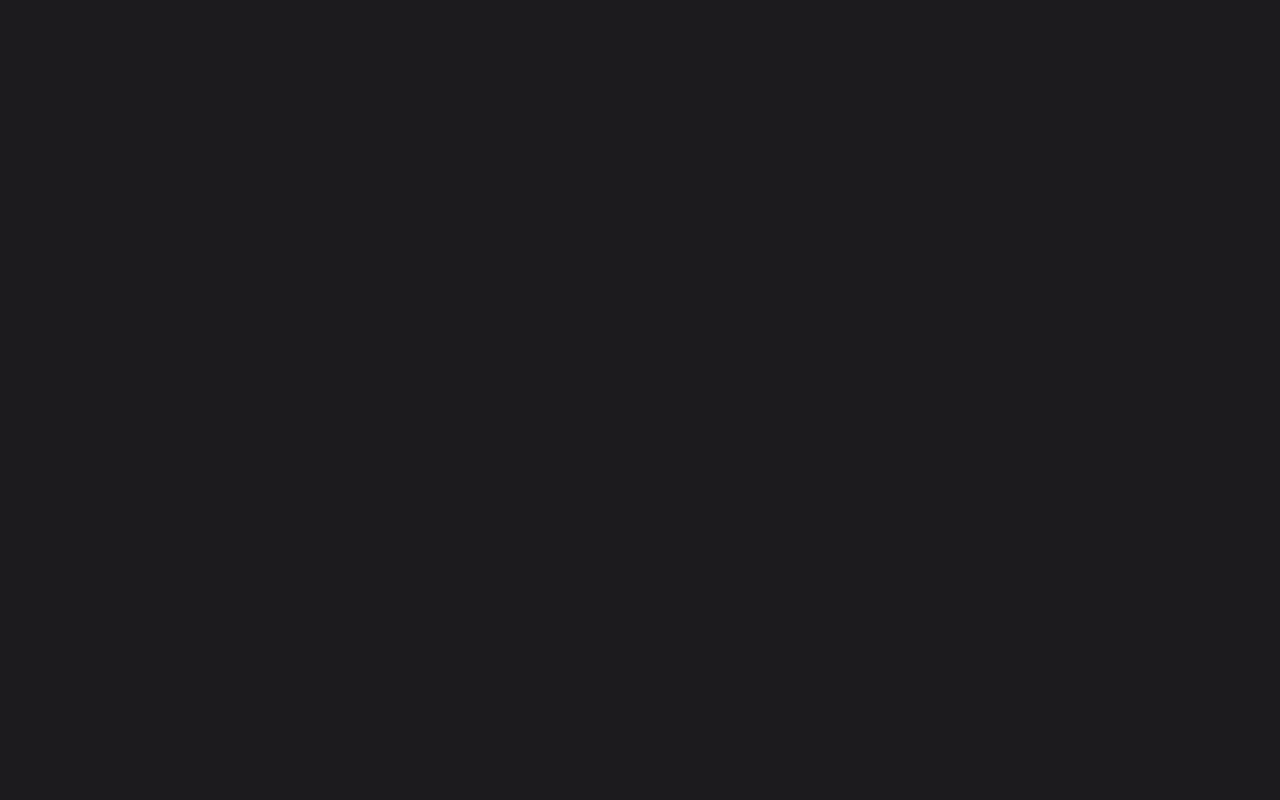
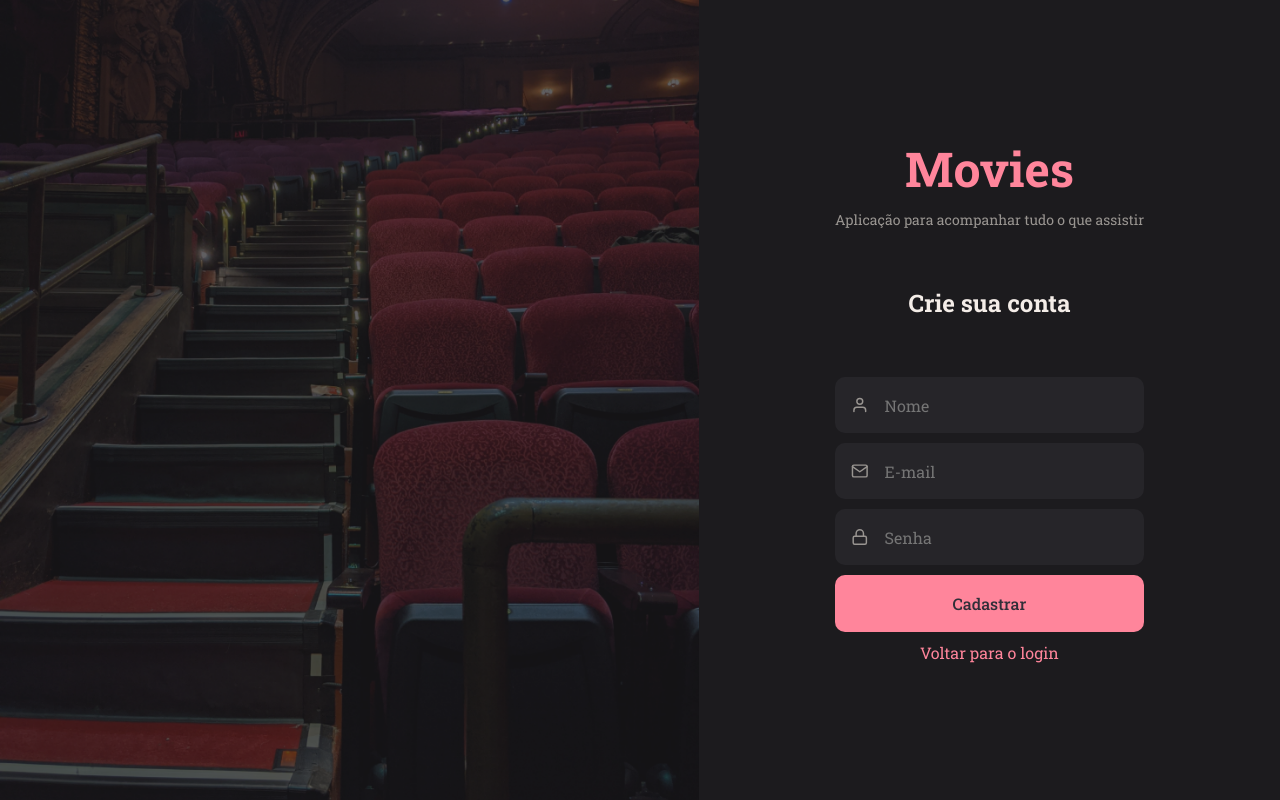
Before and after one commit to Barroncas1/Movies, a React (Vite) app: page /register in a window 1280 px wide. Before the commit this address had no page. Built offline with nearby package versions, Linux system fonts and the light colour scheme.

Commit message:
stating the conection between front-end and back-end

```diff
--- a/package.json
+++ b/package.json
@@ -10,6 +10,7 @@
     "preview": "vite preview"
   },
   "dependencies": {
+    "axios": "^1.4.0",
     "react": "^18.2.0",
     "react-dom": "^18.2.0",
     "react-icons": "^4.8.0",
--- a/src/components/ButtonText/index.jsx
+++ b/src/components/ButtonText/index.jsx
@@ -1,14 +1,14 @@
 import { Container } from "./styles";
 import {BsArrowLeft} from "react-icons/bs"
 
-export function ButtonText({title, isActive = false, ...rest}){
+export function ButtonText({title, $isActive = false, ...rest}){
     return(
      <Container
         type="button"
-        isActive={isActive}
+        $isActive={$isActive}
         {...rest}
      >
-       {isActive ? <BsArrowLeft /> : ""}
+       {$isActive ? <BsArrowLeft /> : ""}
         {title}
      </Container>
     )
--- a/src/main.jsx
+++ b/src/main.jsx
@@ -5,13 +5,15 @@ import { ThemeProvider } from 'styled-components'
 import theme from './styles/theme'
 import GlobalStyles from './styles/global'
 
+
 import {Routes} from './routes'
+import { MyContext } from './myContext'
 
 ReactDOM.createRoot(document.getElementById('root')).render(
   <React.StrictMode>
     <ThemeProvider theme={theme}>
       <GlobalStyles />
-      <Routes />
+        <Routes />
     </ThemeProvider>
   </React.StrictMode>,
 )
--- a/src/pages/Details/index.jsx
+++ b/src/pages/Details/index.jsx
@@ -13,7 +13,7 @@ export function Details(){
             <Header />
             <main>
                 <Content>
-                    <ButtonText title="Voltar" isActive/>
+                    <ButtonText title="Voltar" $isActive/>
                     <Title title="Interestellar"/>
 
                     <div className="tags">
--- a/src/pages/NewMovie/index.jsx
+++ b/src/pages/NewMovie/index.jsx
@@ -14,7 +14,7 @@ export function NewMovie(){
             <Header />
             <main>
                 <Link to="/">
-                    <ButtonText title="Voltar" isActive/>
+                    <ButtonText title="Voltar" $isActive/>
                 </Link>
                 <h1>Novo filme</h1>
                 <div className="inputs">
--- a/src/pages/Perfil/index.jsx
+++ b/src/pages/Perfil/index.jsx
@@ -11,7 +11,7 @@ export function Perfil(){
         <Container>
             <header>
                 <Link to="/">
-                    <ButtonText title="Voltar" isActive/>
+                    <ButtonText title="Voltar" $isActive/>
                 </Link>
             </header>
 
--- a/src/pages/SingIn/index.jsx
+++ b/src/pages/SingIn/index.jsx
@@ -3,9 +3,19 @@ import{ Input } from '../../components/Input'
 import { FiMail, FiLock } from "react-icons/fi";
 import { ButtonText } from "../../components/ButtonText";
 import { Button } from "../../components/Button";
-import { Link } from "react-router-dom";
+import { Link, useNavigate } from "react-router-dom";
+import { useContext } from "react";
+
+
+
 
 export function SingIn(){
+
+    function handleSinUp(){
+        const navigate = useNavigate()
+        navigate("/register")
+    }
+
     return(
         <Container>
             <Form>
@@ -15,7 +25,10 @@ export function SingIn(){
                 <Input icon={FiMail} placeholder="E-mail" />
                 <Input icon={FiLock} placeholder="Senha" />
                 <Button title="Entrar" />
-                <Link to="/register"> Criar conta</Link>
+                <ButtonText
+                    title="Criar conta"
+                    onClick={handleSinUp}
+                />
 
             </Form>
 
--- a/src/pages/SingUp/index.jsx
+++ b/src/pages/SingUp/index.jsx
@@ -3,7 +3,16 @@ import{ Input } from '../../components/Input'
 import { FiMail, FiUser, FiLock } from "react-icons/fi";
 import { ButtonText } from "../../components/ButtonText";
 import { Button } from "../../components/Button";
+import { useNavigate } from "react-router-dom";
+
+
 export function SingUp(){
+
+    function handleSinIn(){
+        const navigate = useNavigate()
+        navigate("/")
+    }
+
     return(
         <Container>
             <Background />
@@ -15,9 +24,11 @@ export function SingUp(){
                 <Input icon={FiMail} placeholder="E-mail" />
                 <Input icon={FiLock} placeholder="Senha" />
                 <Button title="Cadastrar" />
-                <Link to="/">
-                    Voltar para o login
-                </Link>
+                <ButtonText
+                    title="Voltar para o login"
+                    onClick={handleSinIn}
+                />
+
 
             </Form>
 
--- a/src/routes/index.jsx
+++ b/src/routes/index.jsx
@@ -6,7 +6,7 @@ import { AuthRoutes } from "./auth.routes";
 export function Routes(){
     return (
         <BrowserRouter>
-            <AppRoutes />
+            <AuthRoutes />
         </BrowserRouter>
     )
 }
--- /dev/null
+++ b/src/services/api.js
@@ -0,0 +1 @@
+import axios from "axios"
```
Also changed, not shown: 1 other file (tests, documents, lock files or other folders).
